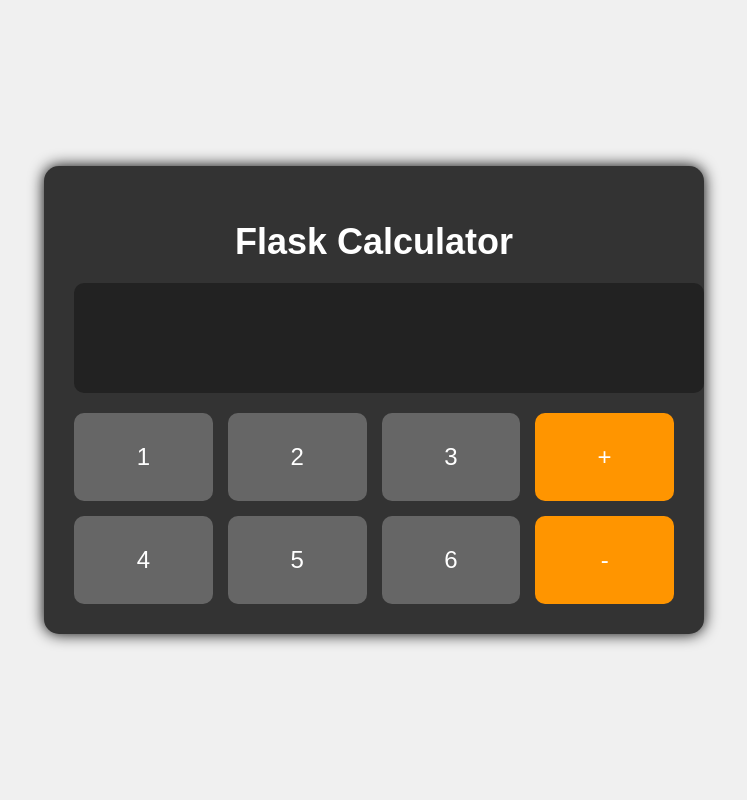
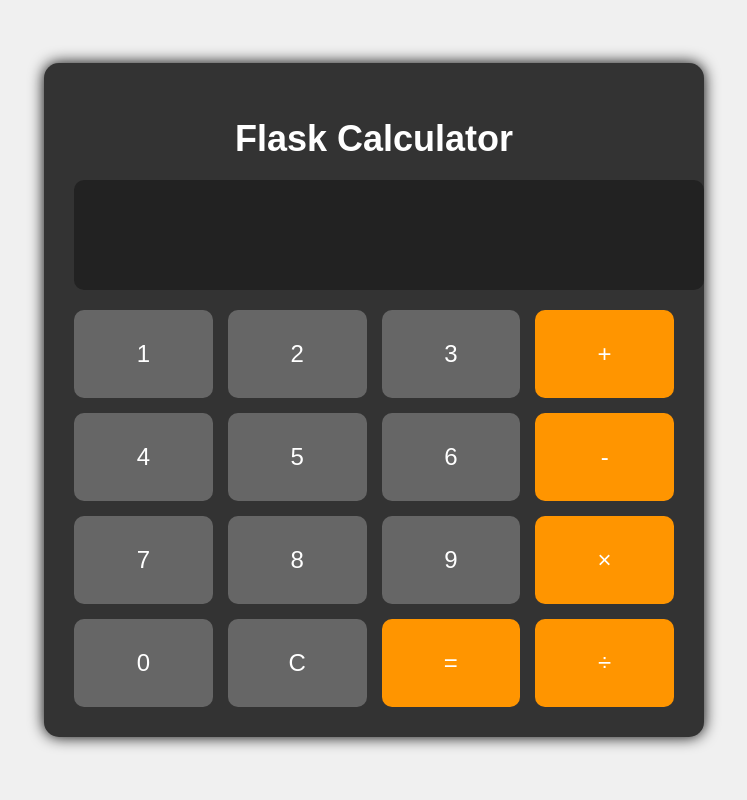
Before and after one commit to zubsamaj/calc-app, a Flask app: page / in a window 1280 px wide. Shown: the whole page, without its empty margins (266-1013 px from the left). Run offline with Flask 3, Linux system fonts and the light colour scheme.

Commit message:
added complete

```diff
--- a/api/templates/index.html
+++ b/api/templates/index.html
@@ -22,6 +22,16 @@
          <button type="button" class="btn" onclick="appendToDisplay('5')">5</button>
          <button type="button" class="btn" onclick="appendToDisplay('6')">6</button>
          <button type="button" class="btn operator" onclick="appendToDisplay('-')">-</button>
+
+         <button type="button" class="btn" onclick="appendToDisplay('7')">7</button>
+         <button type="button" class="btn" onclick="appendToDisplay('8')">8</button>
+         <button type="button" class="btn" onclick="appendToDisplay('9')">9</button>
+         <button type="button" class="btn operator" onclick="appendToDisplay('*')">×</button>
+
+         <button type="button" class="btn" onclick="appendToDisplay('0')">0</button>
+         <button type="button" class="btn" onclick="clearDisplay()">C</button>
+         <button type="submit" class="btn operator">=</button>
+         <button type="button" class="btn operator" onclick="appendToDisplay('/')">÷</button>
       </div>
    </form>
 </div>
```
